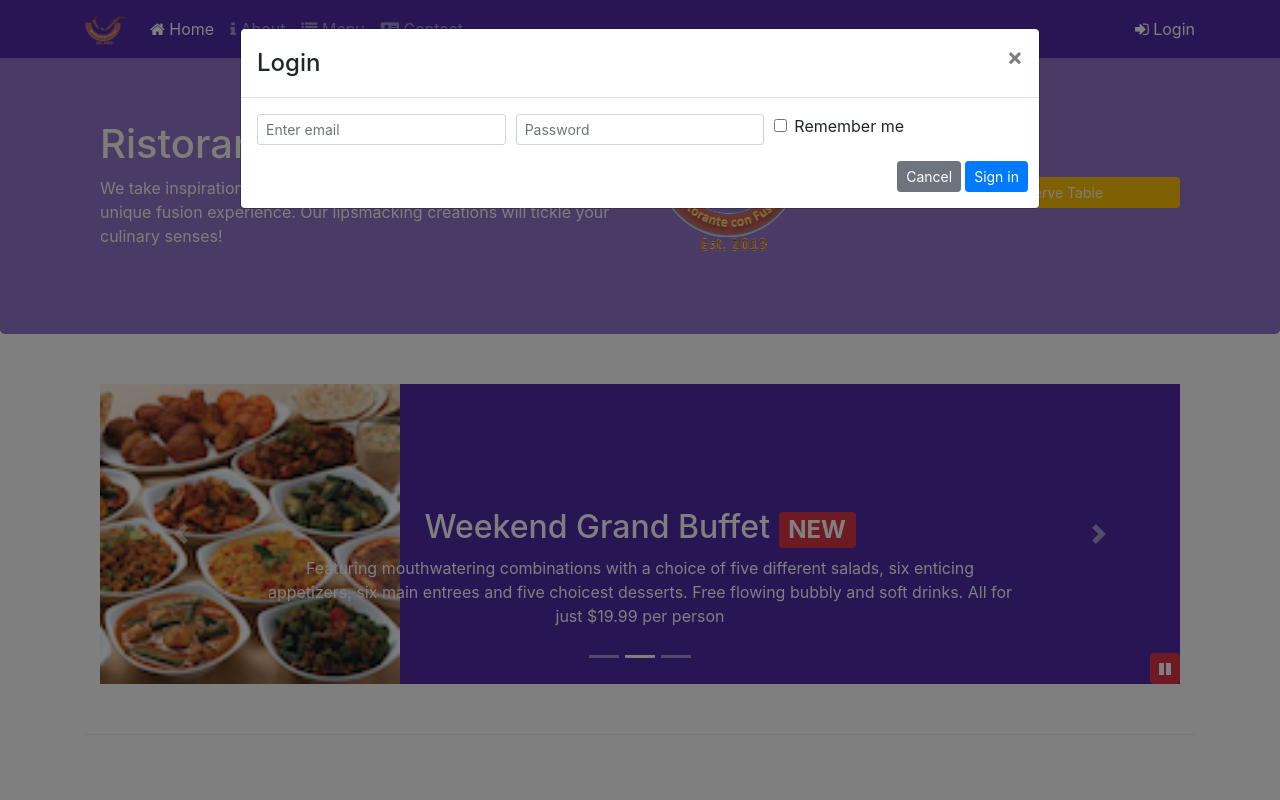
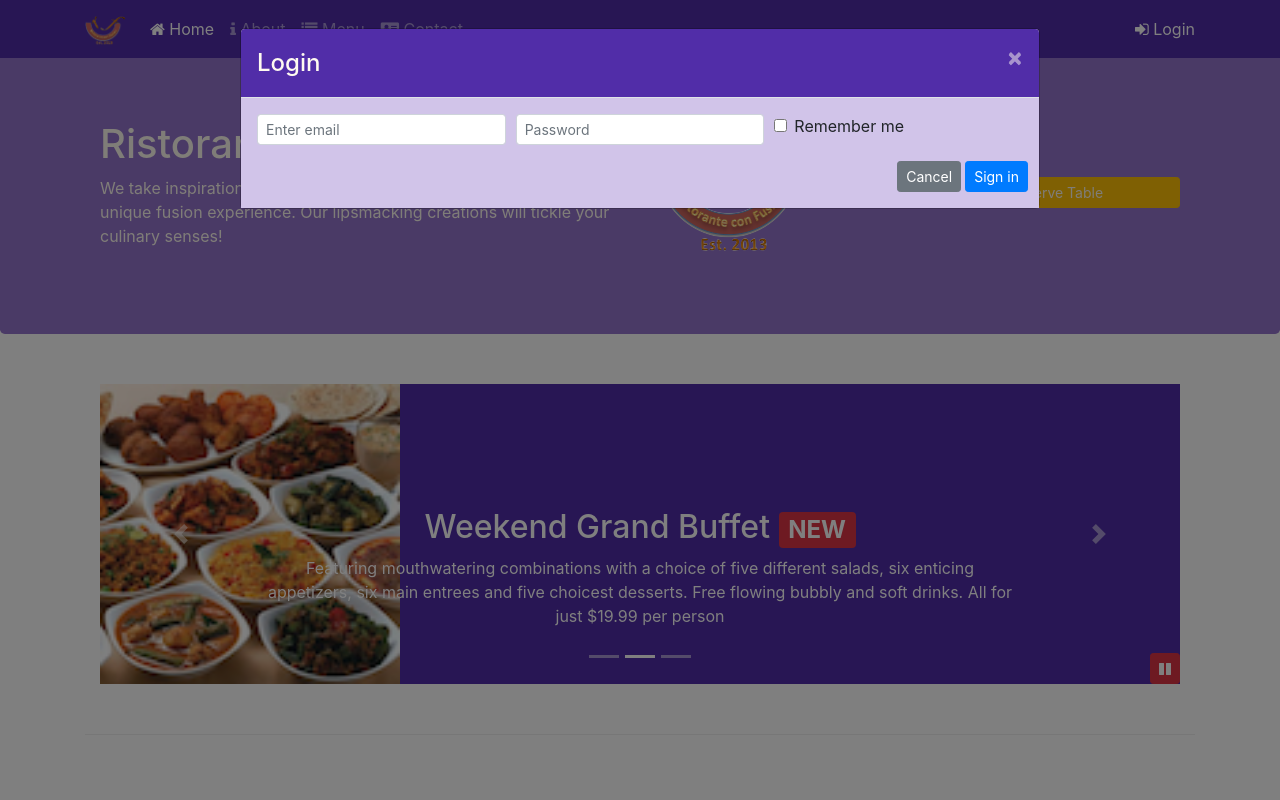
Before and after one commit to sukritkapil2/git-test, a website: page index.html in a window 1280 px wide. Both pictures are taken after a click on the link "Login". Shown: the top 800 px of the page. Drawn offline with nearby package versions, Linux system fonts and the light colour scheme.

Commit message:
assignment 4

```diff
--- a/css/styles.scss
+++ b/css/styles.scss
@@ -74,3 +74,19 @@ body{
     bottom: 0px;
     z-index: 2;
 }
+
+.modal-header {
+    background: $background-dark;
+
+    .close {
+        color: floralwhite;
+    }
+}
+
+.modal-title {
+    color: floralwhite;
+}
+
+.modal-body {
+    background: $background-pale;
+}
--- a/index.html
+++ b/index.html
@@ -66,7 +66,7 @@
                         </li>
                     </ul>
                     <span class="navbar-text">
-                        <a data-toggle="modal" data-target="#loginModal">
+                        <a id="loginbtn">
                             <span class="fa fa-sign-in"></span> Login
                         </a>
                     </span>
@@ -316,8 +316,7 @@
                     <div class="col-12 col-sm-3 align-self-center">
                         <a
                             class="btn btn-warning btn-block btn-sm text-black"
-                            data-toggle="modal"
-                            data-target="#reserveModal"
+                            id="reservebtn"
                         >
                             Reserve Table
                         </a>
@@ -627,6 +626,14 @@
                             .addClass("fa-pause");
                     }
                 });
+
+                $("#loginbtn").click(function () {
+                    $("#loginModal").modal("toggle");
+                });
+
+                $("#reservebtn").click(function () {
+                    $("#reserveModal").modal("toggle");
+                });
             });
         </script>
     </body>
```
Also changed, not shown: css/styles.css.
